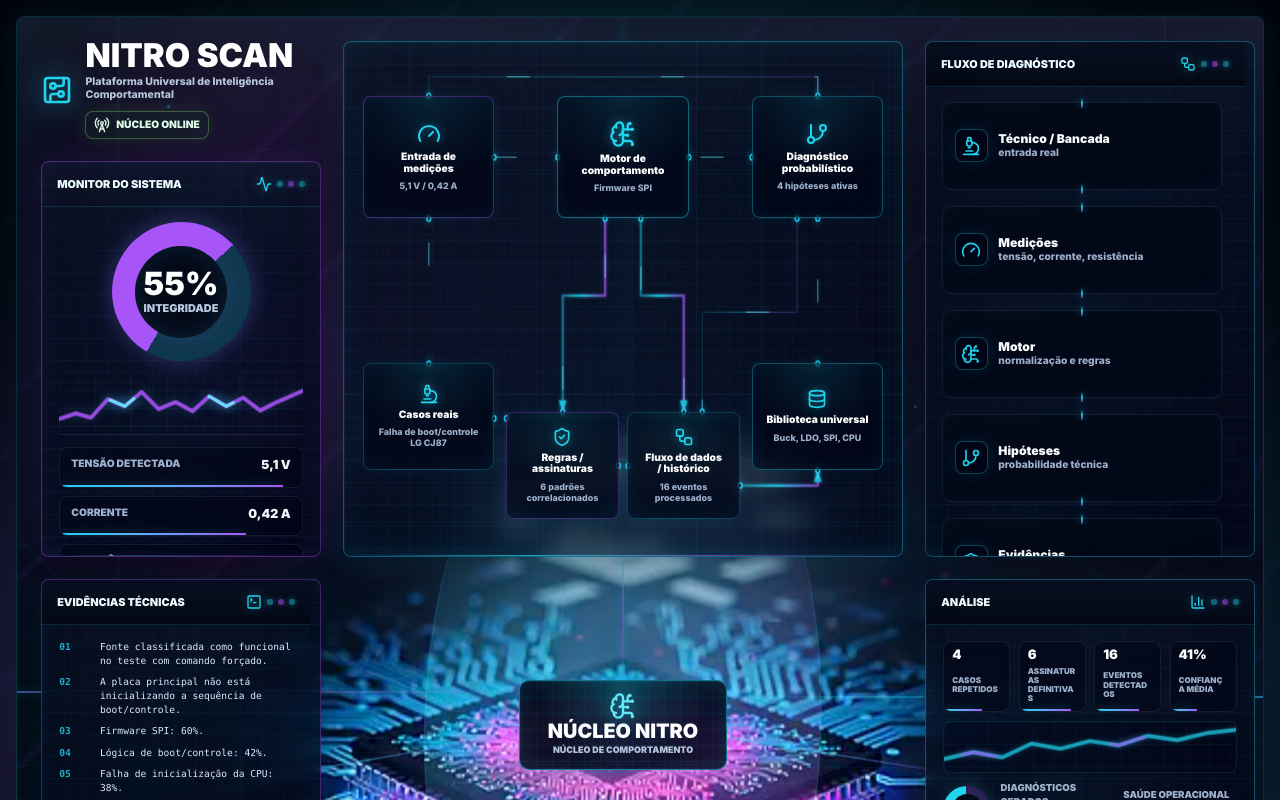
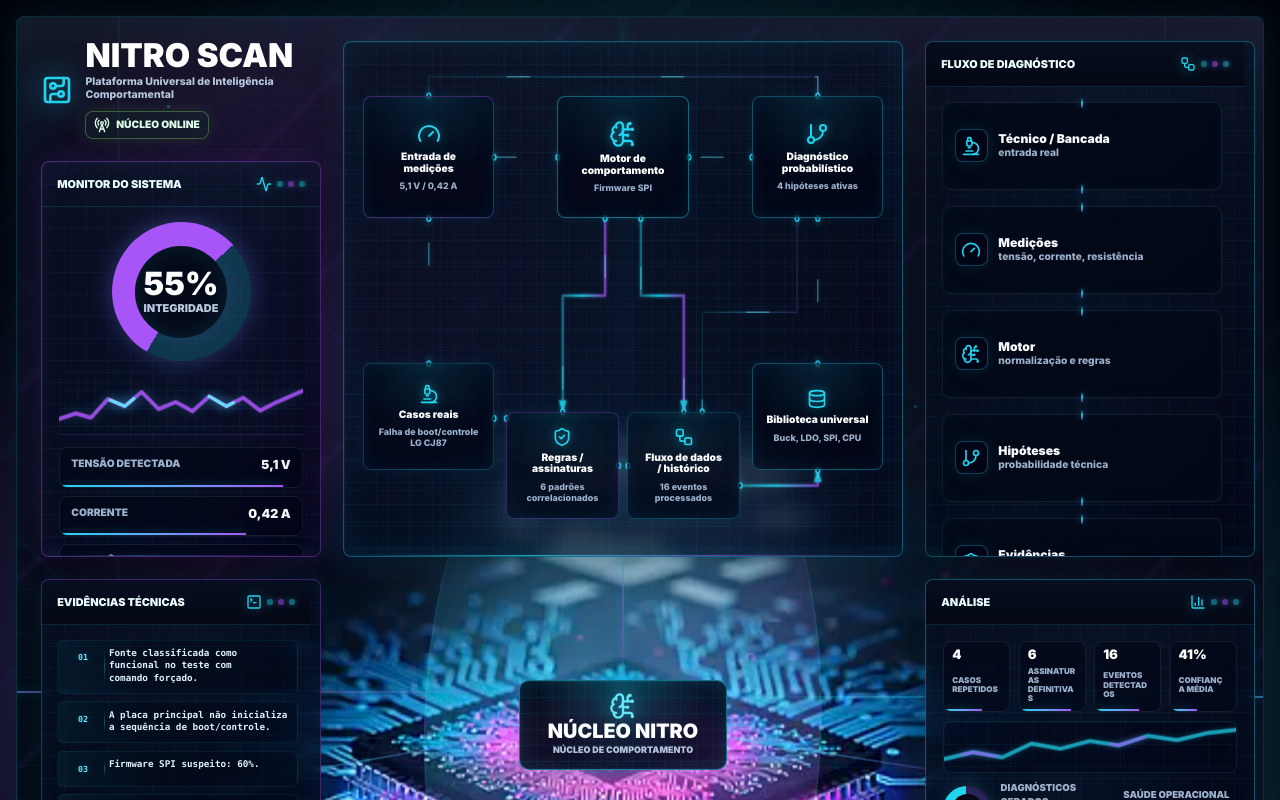
Before and after one commit to Nazireu007/nitro-scan, a React (Vite) app: page / in a window 1280 px wide. Shown: the top 800 px of the page. Built offline with nearby package versions, Linux system fonts and the light colour scheme.

Commit message:
Finaliza interface visual V1 do Nitro Scan

```diff
--- a/src/components/ArchitectureHero.tsx
+++ b/src/components/ArchitectureHero.tsx
@@ -359,14 +359,59 @@
   return normalizeTechnicalText(values[value] ?? value);
 }
 
-function terminalLineText(value: string): string {
-  const text = translateDiagnosticText(value).trim();
+function evidenceLineText(value: string): string {
+  const exactEvidence: Record<string, string> = {
+    'Power supply classified as functional under forced-command test.':
+      'Fonte classificada como funcional no teste com comando forçado.',
+    'Main board is not initializing the boot/control sequence.':
+      'A placa principal não inicializa a sequência de boot/controle.',
+    '12V is absent at first, then rises when PFC_PCTL is forced. The power stage can generate the rail.':
+      'Trilho de 12 V ausente inicialmente; tensão aparece quando PFC_PCTL é forçado.',
+    '3.3V and 1.2V are present, but CPU thermal response is cold and PFC_PCTL is not released.':
+      'Linhas de 3,3 V e 1,2 V presentes, mas a CPU permanece sem inicialização.',
+    'SPI VCC exists while CPU remains cold, so corrupted firmware or missing SPI transaction is plausible.':
+      'SPI VCC detectado; CPU fria indica hipótese de Firmware SPI ou ausência de transação.',
+    'Clock/reset chain requires direct probing.':
+      'Clock/Reset exige medição direta na cadeia de inicialização.',
+    'A missing clock or stuck reset can prevent the CPU from executing firmware.':
+      'Clock ausente ou reset travado pode impedir a execução do firmware.',
+    'At least one secondary rail is inactive while a required enable/control command is absent.':
+      'Trilho secundário inativo com comando de enable/controle ausente.',
+    'Secondary rails are blocked by missing command':
+      'Trilhos secundários bloqueados por comando ausente.',
+    'Low resistance and/or high current with collapsing voltage indicates a probable short on the rail.':
+      'Baixa resistência e corrente elevada com queda de tensão indicam curto provável no trilho.',
+    'Probable short detected on the measured rail.':
+      'Curto provável detectado no trilho medido.',
+    'Insufficient evidence for a high-confidence classification.':
+      'Evidência insuficiente para classificação de alta confiança.',
+    'The captured measurements match a known diagnostic pattern.':
+      'Medições capturadas correspondem a um padrão diagnóstico conhecido.',
+  };
+  const text = exactEvidence[value] ?? translateDiagnosticText(value);
 
-  if (/:\s*\d+%$/.test(text)) {
-    return `${text}.`;
-  }
+  return normalizeTechnicalText(text)
+    .replace(/A placa principal não está inicializando/g, 'A placa principal não inicializa')
+    .replace(/As linhas de/g, 'Linhas de')
+    .replace(/estão presentes, mas a CPU permanece fria/g, 'presentes, mas a CPU permanece sem inicialização')
+    .replace(/estão válidos, mas/g, 'válidos;')
+    .replace(/está válido, mas/g, 'válido;')
+    .replace(/está ausente/g, 'ausente');
+}
 
-  return text;
+function evidenceSuspectLine(name: string, probability: number): string {
+  const labels: Record<string, string> = {
+    'Firmware SPI': 'Firmware SPI suspeito',
+    'Boot/Control Logic': 'Lógica de boot/controle suspeita',
+    'CPU Boot Failure': 'Falha na inicialização da CPU',
+    'Clock/Reset': 'Clock/Reset suspeito',
+    'Shorted Rail': 'Trilho em curto provável',
+    'Buck Converter': 'Conversor Buck suspeito',
+    'LDO Regulator': 'Regulador LDO suspeito',
+  };
+  const label = labels[name] ?? `${translateDiagnosticText(name)} suspeito`;
+
+  return `${normalizeTechnicalText(label)}: ${probability}%.`;
 }
 
 function logTime(index: number): string {
@@ -663,10 +708,10 @@
 
 function EvidencePanel({ result }: { result: DiagnosticResult }) {
   const terminalLines = [
-    ...(result.conclusions.length > 0 ? result.conclusions : [result.summary]),
-    ...result.suspects.map((suspect) => `${suspect.name}: ${suspect.probability}%`),
-    ...result.evidence.map((evidence) => evidence.detail),
-  ].map(terminalLineText);
+    ...(result.conclusions.length > 0 ? result.conclusions : [result.summary]).map(evidenceLineText),
+    ...result.suspects.map((suspect) => evidenceSuspectLine(suspect.name, suspect.probability)),
+    ...result.evidence.map((evidence) => evidenceLineText(evidence.detail)),
+  ];
 
   return (
     <Panel className="evidence-panel" title="EVIDÊNCIAS TÉCNICAS" icon={SquareTerminal}>
--- a/src/index.css
+++ b/src/index.css
@@ -1220,7 +1220,9 @@
 
 .evidence-panel .terminal-output {
   min-height: 0;
-  padding-right: 0.75rem;
+  gap: 0.46rem;
+  padding: 0.9rem 0.76rem 1.05rem 0.92rem;
+  padding-right: 0.72rem;
 }
 
 .terminal-output,
@@ -1257,6 +1259,52 @@
   color: #dbeafe;
   overflow-wrap: anywhere;
   white-space: normal;
+}
+
+.evidence-panel .terminal-output p {
+  position: relative;
+  grid-template-columns: 2rem minmax(0, 1fr);
+  gap: 0.62rem;
+  align-items: start;
+  min-height: 2.05rem;
+  border: 1px solid rgba(34, 211, 238, 0.09);
+  border-radius: 6px;
+  padding: 0.46rem 0.58rem;
+  background:
+    linear-gradient(90deg, rgba(34, 211, 238, 0.07), transparent 38%),
+    rgba(2, 6, 23, 0.38);
+  box-shadow: inset 0 0 12px rgba(34, 211, 238, 0.035);
+}
+
+.evidence-panel .terminal-output p::before {
+  position: absolute;
+  top: 0.58rem;
+  bottom: 0.58rem;
+  left: 2.9rem;
+  width: 1px;
+  content: '';
+  background: linear-gradient(180deg, rgba(34, 211, 238, 0), rgba(34, 211, 238, 0.32), rgba(34, 211, 238, 0));
+}
+
+.evidence-panel .terminal-output span {
+  display: inline-flex;
+  align-items: center;
+  justify-content: center;
+  min-height: 1.2rem;
+  color: #67e8f9;
+  font-size: clamp(0.52rem, 0.58vw, 0.62rem);
+  font-variant-numeric: tabular-nums;
+  line-height: 1;
+  text-shadow: 0 0 7px rgba(34, 211, 238, 0.34);
+}
+
+.evidence-panel .terminal-output code {
+  color: #e0f2fe;
+  font-size: clamp(0.58rem, 0.66vw, 0.7rem);
+  font-weight: 760;
+  line-height: 1.36;
+  overflow-wrap: anywhere;
+  text-wrap: pretty;
 }
 
 .knowledge-panel {
```
